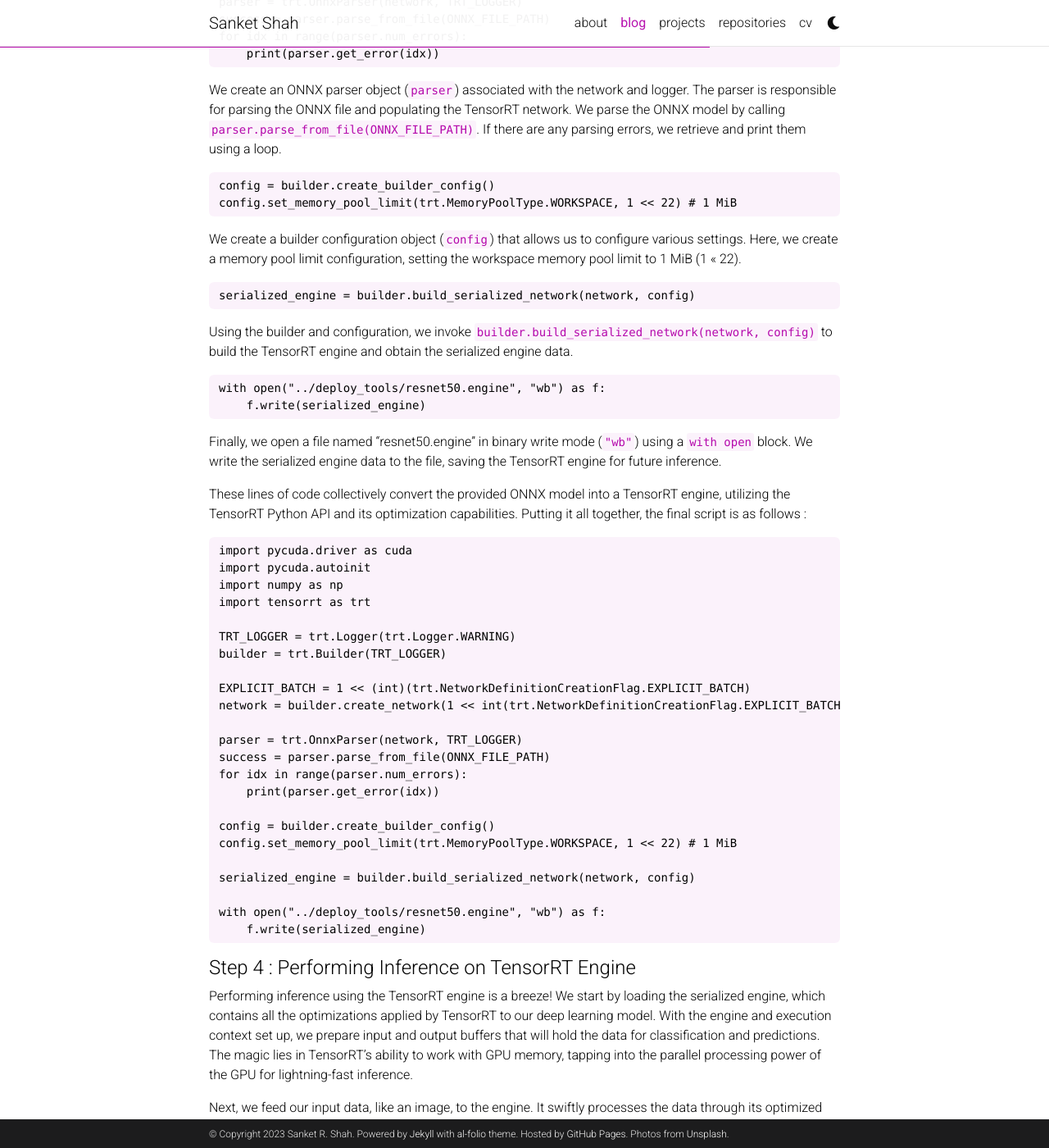
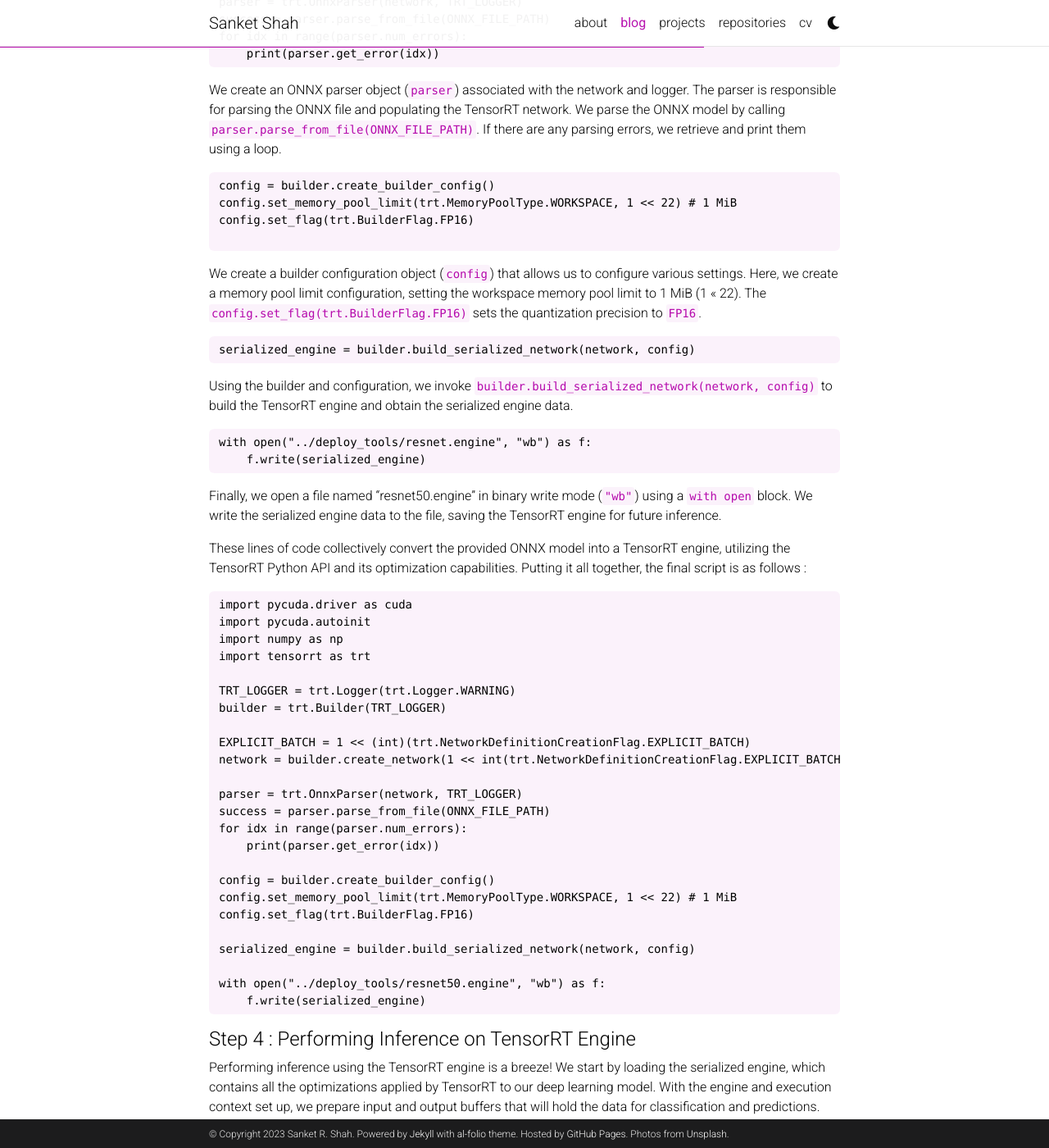
Before and after one commit to sanket-pixel/sanket-pixel.github.io, a Jekyll site: the page built from _posts/2023-07-22-introduction-to-tensorrt.md, in a window 1280 px wide and 1400 px high, scrolled down 7217 px. Shown: the whole window at 82% size. Built offline with Jekyll 4.4.1, drawn with Linux system fonts in a browser that asks for light colours; full-size pictures stand in for the smaller copies a plugin makes; comment, search, counter and statistics services are not loaded; a style sheet for code colours, icons or effects is not loaded.

Commit message:
Added FP16

````diff
--- a/_posts/2023-07-22-introduction-to-tensorrt.md
+++ b/_posts/2023-07-22-introduction-to-tensorrt.md
@@ -219,8 +219,10 @@ We create an ONNX parser object (`parser`) associated with the network and logge
 ```python
 config = builder.create_builder_config()
 config.set_memory_pool_limit(trt.MemoryPoolType.WORKSPACE, 1 << 22) # 1 MiB
+config.set_flag(trt.BuilderFlag.FP16)
+
 ```
-We create a builder configuration object (`config`) that allows us to configure various settings. Here, we create a memory pool limit configuration, setting the workspace memory pool limit to 1 MiB (1 << 22).
+We create a builder configuration object (`config`) that allows us to configure various settings. Here, we create a memory pool limit configuration, setting the workspace memory pool limit to 1 MiB (1 << 22). The `config.set_flag(trt.BuilderFlag.FP16)` sets the quantization precision to `FP16`.
 
 ```python
 serialized_engine = builder.build_serialized_network(network, config)
@@ -228,7 +230,7 @@ serialized_engine = builder.build_serialized_network(network, config)
 Using the builder and configuration, we invoke `builder.build_serialized_network(network, config)` to build the TensorRT engine and obtain the serialized engine data.
 
 ```python
-with open("../deploy_tools/resnet50.engine", "wb") as f:
+with open("../deploy_tools/resnet.engine", "wb") as f:
     f.write(serialized_engine)
 ```
 Finally, we open a file named "resnet50.engine" in binary write mode (`"wb"`) using a `with open` block. We write the serialized engine data to the file, saving the TensorRT engine for future inference.
@@ -254,6 +256,7 @@ for idx in range(parser.num_errors):
 
 config = builder.create_builder_config()
 config.set_memory_pool_limit(trt.MemoryPoolType.WORKSPACE, 1 << 22) # 1 MiB
+config.set_flag(trt.BuilderFlag.FP16)
 
 serialized_engine = builder.build_serialized_network(network, config)
 
````
